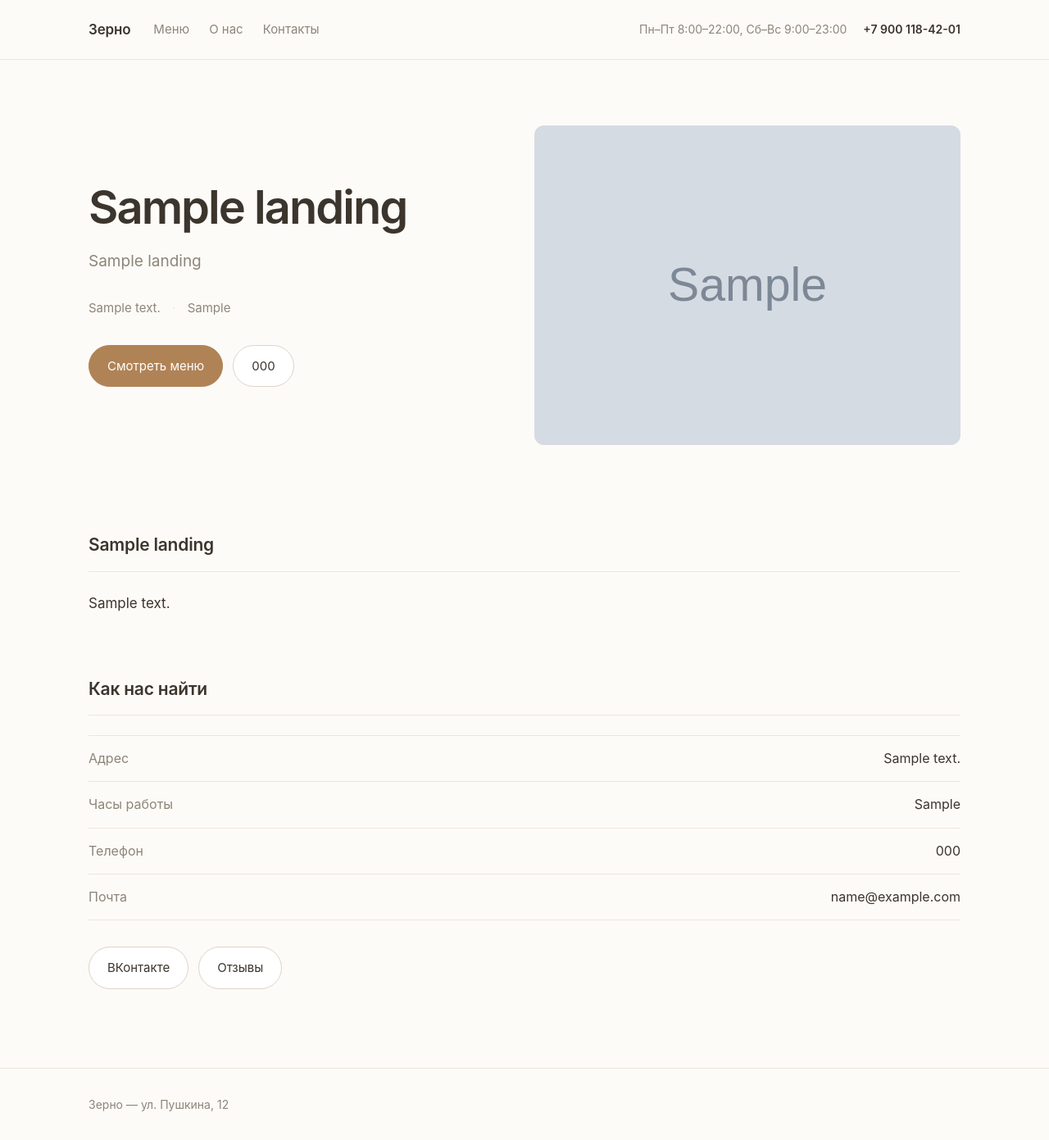
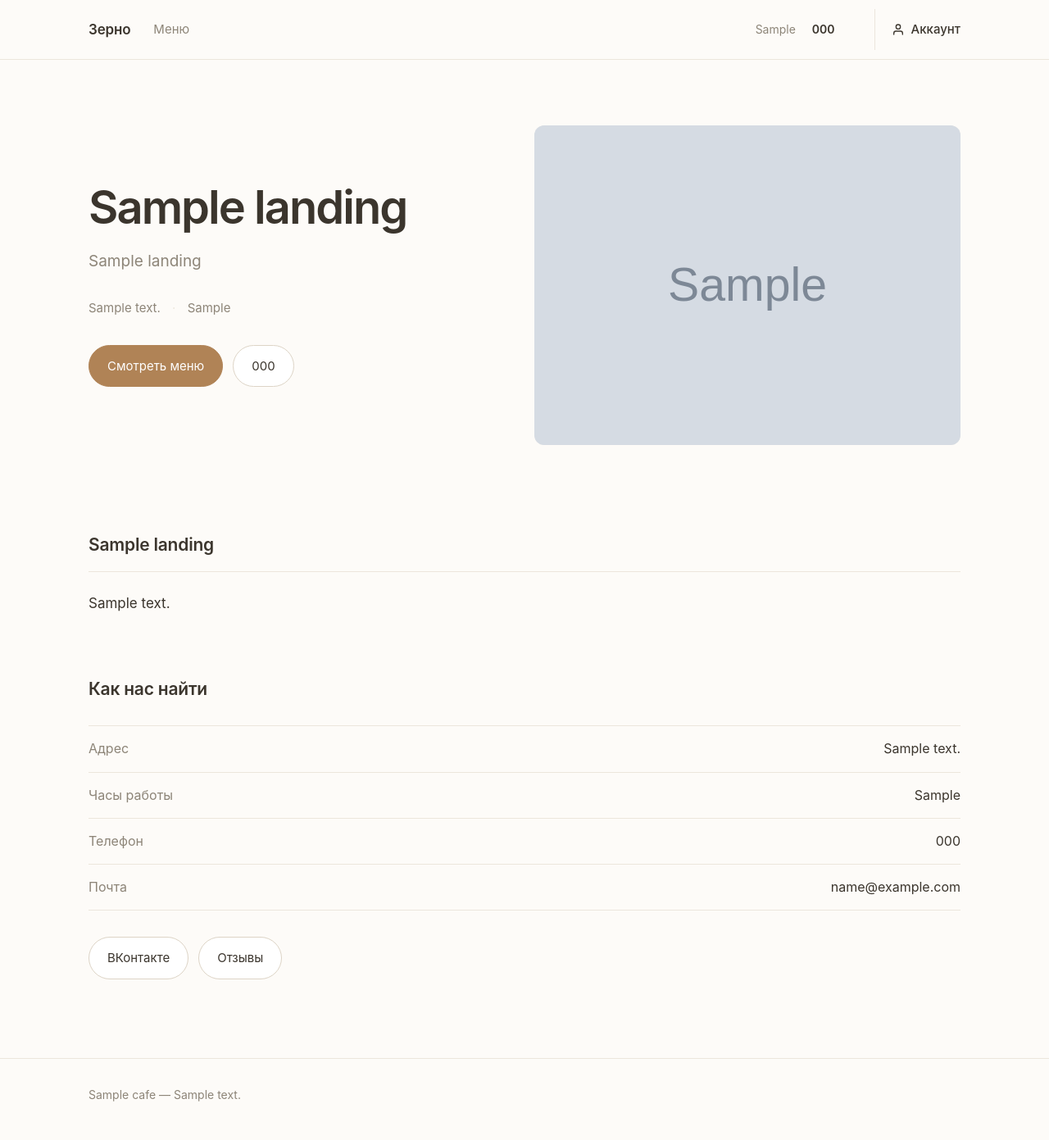
Before and after one commit to Domiff/cafe, a Python web app: template templates/landing/index.html in a window 1280 px wide. Shown: the whole page at 82% size. After the commit the page ends 1344 px from the top, so only its background shows below. Run offline with Jinja, Linux system fonts and the light colour scheme; the template is opened without the code that fills it: most values are stand-ins (such as "Sample title", 1, 10 or a date in 2020); grey boxes marked "Sample" are stand-in pictures.

Commit message:
refactor(templates): extract header and footer into components

```diff
--- a/templates/base.html
+++ b/templates/base.html
@@ -9,20 +9,7 @@
 </head>
 <body>
 <header class="site-header">
-  <div class="container site-header__inner">
-    <a class="site-brand" href="/">Зерно</a>
-
-    <nav class="site-nav">
-      <a href="/menu">Меню</a>
-      <a href="/#about">О нас</a>
-      <a href="/#contacts">Контакты</a>
-    </nav>
-
-    <div class="site-meta">
-      <span>Пн–Пт 8:00–22:00, Сб–Вс 9:00–23:00</span>
-      <a class="site-meta__phone" href="tel:+79001184201">+7 900 118-42-01</a>
-    </div>
-  </div>
+  {% block header %}{% endblock header %}
 </header>
 
 <main class="container">
@@ -30,9 +17,7 @@
 </main>
 
 <footer class="site-footer">
-  <div class="container">
-    {% block footer %}Зерно — ул. Пушкина, 12{% endblock %}
-  </div>
+  {% block footer %}{% endblock footer %}
 </footer>
 </body>
 </html>
--- a/templates/cafe/detail.html
+++ b/templates/cafe/detail.html
@@ -1,6 +1,8 @@
 {% extends "base.html" %}
 
 {% block title %}{{ product.name }} — Зерно{% endblock %}
+
+{% block header %}{% include "components/header.html" %}{% endblock header %}
 
 {% block content %}
 <nav class="crumbs">
@@ -49,3 +51,5 @@
   </div>
 </article>
 {% endblock %}
+
+{% block footer %}{% include "components/footer.html" %}{% endblock footer %}
--- a/templates/cafe/list.html
+++ b/templates/cafe/list.html
@@ -1,6 +1,8 @@
 {% extends "base.html" %}
 
 {% block title %}Меню — Зерно{% endblock %}
+
+{% block header %}{% include "components/header.html" %}{% endblock header %}
 
 {% block content %}
 <div class="page-head">
@@ -51,3 +53,5 @@
   <p class="empty">Меню пока пустое.</p>
 {% endfor %}
 {% endblock %}
+
+{% block footer %}{% include "components/footer.html" %}{% endblock footer %}
--- /dev/null
+++ b/templates/components/footer.html
@@ -0,0 +1,7 @@
+<div class="container">
+  {% if cafe %}
+    {{ cafe.title }} — {{ cafe.address }}
+  {% else %}
+    Зерно
+  {% endif %}
+</div>
--- /dev/null
+++ b/templates/components/header.html
@@ -0,0 +1,29 @@
+{% set on_home = request.url.path == "/" %}
+
+<div class="container site-header__inner">
+  {# бренд стоит на всех страницах: это идентичность, а не навигация.
+     На самой главной он остаётся на месте, но перестаёт быть ссылкой. #}
+  {% if on_home %}
+    <span class="site-brand">Зерно</span>
+  {% else %}
+    <a class="site-brand" href="/">Зерно</a>
+  {% endif %}
+
+  <nav class="site-nav">
+    <a href="/menu">Меню</a>
+  </nav>
+
+  {# cafe приходит из обработчика контекста, поэтому доступен на любой странице #}
+  {% if cafe %}
+  <div class="site-meta">
+    {% if cafe.working_hours %}
+    <span class="site-meta__hours">{{ cafe.working_hours }}</span>
+    {% endif %}
+    {% if cafe.phone %}
+    <a class="site-meta__phone" href="tel:{{ cafe.phone | replace(' ', '') | replace('-', '') }}">{{ cafe.phone }}</a>
+    {% endif %}
+  </div>
+  {% endif %}
+
+  <a class="site-account" href="/account">Аккаунт</a>
+</div>
--- a/templates/landing/index.html
+++ b/templates/landing/index.html
@@ -1,6 +1,8 @@
 {% extends "base.html" %}
 
 {% block title %}{{ landing.title }}{% endblock %}
+
+{% block header %}{% include "components/header.html" %}{% endblock header %}
 
 {% block content %}
 <section class="hero">
@@ -58,9 +60,9 @@
 {% endif %}
 
 <section class="section" id="contacts">
-  <div class="section__head">
-    <h2 class="section__title">Как нас найти</h2>
-  </div>
+  <h2 class="section__title">Как нас найти</h2>
+
+  <br>
 
   <dl class="specs">
     <div class="specs__row">
@@ -93,3 +95,5 @@
   {% endif %}
 </section>
 {% endblock %}
+
+{% block footer %}{% include "components/footer.html" %}{% endblock footer %}
```
